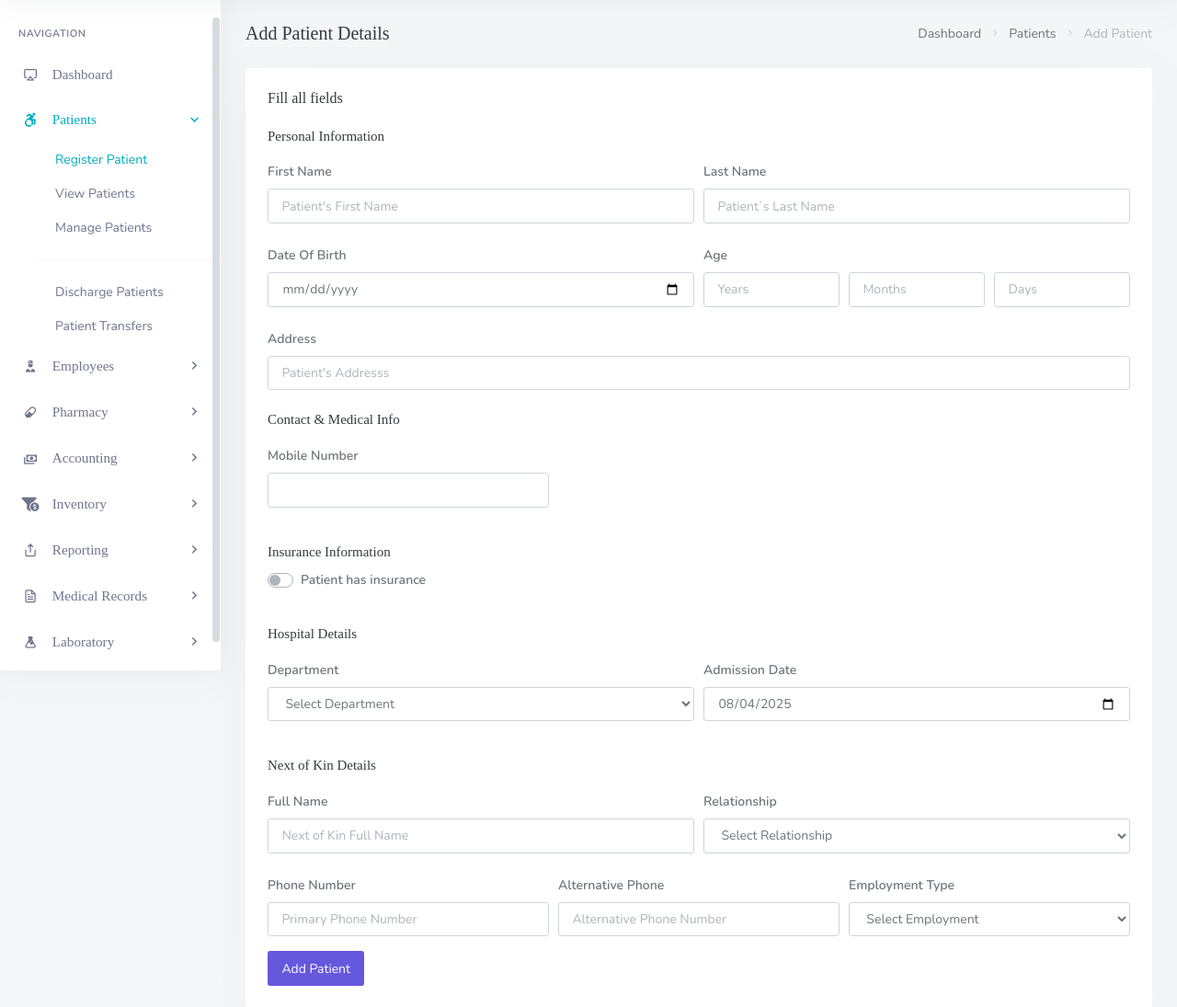
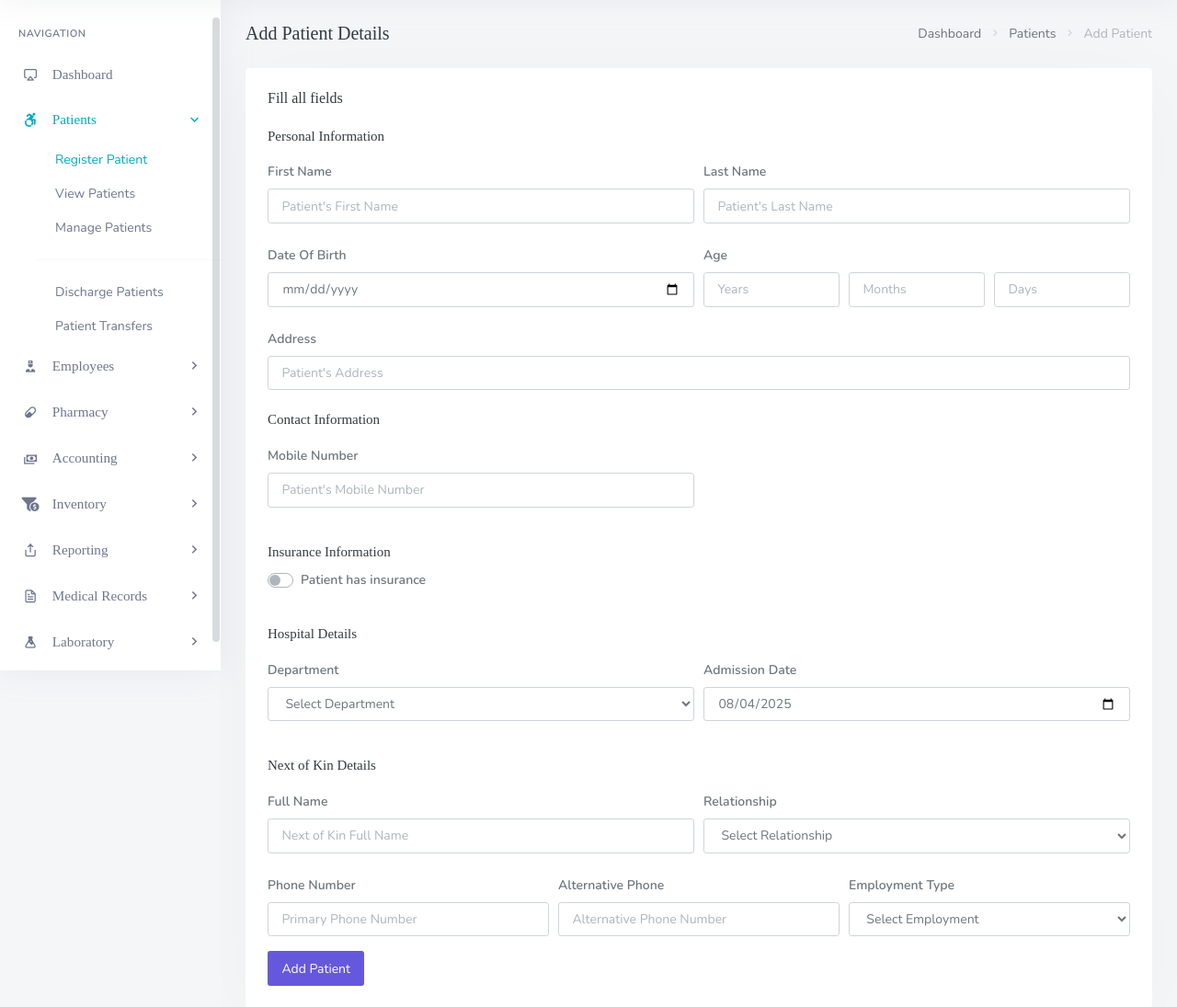
Before and after one commit to dev-brianmunene/hims-php, a PHP site: page /backend/admin/his_admin_register_patient.php in a window 1280 px wide. Shown: the part 71-1166 px from the top of the page at 92% size. Run offline with PHP 8.4, Linux system fonts and the light colour scheme; a user stored in the database is signed in; data comes from the database, SQL or seed files in the repository; some web fonts are replaced.

Commit message:
Patient Registry Updates

```diff
--- a/backend/admin/his_admin_register_patient.php
+++ b/backend/admin/his_admin_register_patient.php
@@ -4,34 +4,75 @@
 	include('assets/inc/config.php');
 		if(isset($_POST['add_patient']))
 		{
-			$pat_fname=$_POST['pat_fname'];
-			$pat_lname=$_POST['pat_lname'];
-			$pat_number=$_POST['pat_number'];
-            $pat_phone=$_POST['pat_phone'];
-            $pat_type=$_POST['pat_type'];
-            $pat_addr=$_POST['pat_addr'];
-            $pat_age = $_POST['pat_age'];
+			// Basic patient information
+			$pat_fname = $_POST['pat_fname'];
+			$pat_lname = $_POST['pat_lname'];
+			$pat_number = $_POST['pat_number'];
+            $pat_phone = $_POST['pat_phone'];
+            $pat_addr = $_POST['pat_addr'];
+            $pat_age_years = $_POST['pat_age_years'];
+            $pat_age_months = $_POST['pat_age_months'];
+            $pat_age_days = $_POST['pat_age_days'];
+            $pat_age = $pat_age_years; // Keep main age as years for compatibility
             $pat_dob = $_POST['pat_dob'];
-            $pat_ailment = $_POST['pat_ailment'];
-            //sql to insert captured values
-			$query="insert into his_patients (pat_fname, pat_ailment, pat_lname, pat_age, pat_dob, pat_number, pat_phone, pat_type, pat_addr) values(?,?,?,?,?,?,?,?,?)";
-			$stmt = $mysqli->prepare($query);
-			$rc=$stmt->bind_param('sssssssss', $pat_fname, $pat_ailment, $pat_lname, $pat_age, $pat_dob, $pat_number, $pat_phone, $pat_type, $pat_addr);
-			$stmt->execute();
-			/*
-			*Use Sweet Alerts Instead Of This Fucked Up Javascript Alerts
-			*echo"<script>alert('Successfully Created Account Proceed To Log In ');</script>";
-			*/
-			//declare a varible which will be passed to alert function
-			if($stmt)
-			{
-				$success = "Patient Details Added";
-			}
-			else {
-				$err = "Please Try Again Or Try Later";
-			}
 
+            // Insurance information
+            $has_insurance = isset($_POST['has_insurance']) ? 1 : 0;
+            $insurance_provider = $_POST['insurance_provider'] ?? '';
+            $insurance_scheme = $_POST['insurance_scheme'] ?? '';
+            $member_number = $_POST['member_number'] ?? '';
 
+            // Next of kin information
+            $kin_name = $_POST['kin_name'];
+            $kin_phone = $_POST['kin_phone'];
+            $kin_alt_phone = $_POST['kin_alt_phone'] ?? '';
+            $kin_relationship = $_POST['kin_relationship'];
+            $kin_employment = $_POST['kin_employment'] ?? '';
+
+            // Hospital details
+            $department = $_POST['department'];
+            $admission_date = $_POST['admission_date'];
+
+            // Begin transaction
+            $mysqli->autocommit(FALSE);
+
+            try {
+                // Insert into his_patients table (removed pat_ailment and pat_type)
+                $query = "INSERT INTO his_patients (pat_fname, pat_lname, pat_age, pat_age_years, pat_age_months, pat_age_days, pat_dob, pat_number, pat_phone, pat_addr) VALUES(?,?,?,?,?,?,?,?,?,?)";
+                $stmt = $mysqli->prepare($query);
+                $stmt->bind_param('sssiisssss', $pat_fname, $pat_lname, $pat_age, $pat_age_years, $pat_age_months, $pat_age_days, $pat_dob, $pat_number, $pat_phone, $pat_addr);
+                $stmt->execute();
+
+                // Insert insurance information
+                $insurance_query = "INSERT INTO his_patient_insurance (pat_number, has_insurance, insurance_provider, insurance_scheme, member_number) VALUES(?,?,?,?,?)";
+                $insurance_stmt = $mysqli->prepare($insurance_query);
+                $insurance_stmt->bind_param('sisss', $pat_number, $has_insurance, $insurance_provider, $insurance_scheme, $member_number);
+                $insurance_stmt->execute();
+
+                // Insert next of kin information
+                $kin_query = "INSERT INTO his_patient_next_of_kin (pat_number, kin_name, kin_phone, kin_alt_phone, kin_relationship, kin_employment) VALUES(?,?,?,?,?,?)";
+                $kin_stmt = $mysqli->prepare($kin_query);
+                $kin_stmt->bind_param('ssssss', $pat_number, $kin_name, $kin_phone, $kin_alt_phone, $kin_relationship, $kin_employment);
+                $kin_stmt->execute();
+
+                // Insert hospital details
+                $hospital_query = "INSERT INTO his_patient_hospital_details (pat_number, department, admission_date) VALUES(?,?,?)";
+                $hospital_stmt = $mysqli->prepare($hospital_query);
+                $hospital_stmt->bind_param('sss', $pat_number, $department, $admission_date);
+                $hospital_stmt->execute();
+
+                // Commit transaction
+                $mysqli->commit();
+                $success = "Patient Details Added Successfully";
+
+            } catch (Exception $e) {
+                // Rollback transaction on error
+                $mysqli->rollback();
+                $err = "Error: " . $e->getMessage();
+            }
+
+            // Re-enable autocommit
+            $mysqli->autocommit(TRUE);
 		}
 ?>
 <!--End Server Side-->
@@ -92,18 +153,18 @@
                                             <h5 class="mt-3 mb-2">Personal Information</h5>
                                             <div class="form-row">
                                                 <div class="form-group col-md-6">
-                                                    <label for="inputEmail4" class="col-form-label">First Name</label>
-                                                    <input type="text" required="required" name="pat_fname" class="form-control" id="inputEmail4" placeholder="Patient's First Name">
+                                                    <label for="pat_fname" class="col-form-label">First Name</label>
+                                                    <input type="text" required="required" name="pat_fname" class="form-control" id="pat_fname" placeholder="Patient's First Name">
                                                 </div>
                                                 <div class="form-group col-md-6">
-                                                    <label for="inputPassword4" class="col-form-label">Last Name</label>
-                                                    <input required="required" type="text" name="pat_lname" class="form-control"  id="inputPassword4" placeholder="Patient`s Last Name">
+                                                    <label for="pat_lname" class="col-form-label">Last Name</label>
+                                                    <input required="required" type="text" name="pat_lname" class="form-control" id="pat_lname" placeholder="Patient's Last Name">
                                                 </div>
                                             </div>
                                             <div class="form-row">
                                                 <div class="form-group col-md-6">
-                                                    <label for="inputEmail4" class="col-form-label">Date Of Birth</label>
-                                                    <input type="date" required="required" name="pat_dob" class="form-control" id="inputEmail4" placeholder="DD/MM/YYYY" onchange="calculateAge()">
+                                                    <label for="pat_dob" class="col-form-label">Date Of Birth</label>
+                                                    <input type="date" required="required" name="pat_dob" class="form-control" id="pat_dob" placeholder="DD/MM/YYYY" onchange="calculateAge()">
                                                 </div>
                                                 <div class="form-group col-md-6">
                                                     <label class="col-form-label">Age</label>
@@ -121,41 +182,24 @@
                                                 </div>
                                             </div>
                                             <div class="form-group">
-                                                <label for="inputAddress" class="col-form-label">Address</label>
-                                                <input required="required" type="text" class="form-control" name="pat_addr" id="inputAddress" placeholder="Patient's Addresss">
+                                                <label for="pat_addr" class="col-form-label">Address</label>
+                                                <input required="required" type="text" class="form-control" name="pat_addr" id="pat_addr" placeholder="Patient's Address">
                                             </div>
 
-                                            <!-- Contact & Medical Info -->
-                                            <h5 class="mt-3 mb-2">Contact & Medical Info</h5>
+                                            <!-- Contact Information -->
+                                            <h5 class="mt-3 mb-2">Contact Information</h5>
                                             <div class="form-row">
-                                                <div class="form-group col-md-4">
-                                                    <label for="inputCity" class="col-form-label">Mobile Number</label>
-                                                    <input required="required" type="text" name="pat_phone" class="form-control" id="inputCity">
+                                                <div class="form-group col-md-6">
+                                                    <label for="pat_phone" class="col-form-label">Mobile Number</label>
+                                                    <input required="required" type="text" name="pat_phone" class="form-control" id="pat_phone" placeholder="Patient's Mobile Number">
                                                 </div>
-                                                <!-- This also should appear on the doctor's side
-                                                <div class="form-group col-md-4">
-                                                    <label for="inputCity" class="col-form-label">Patient Ailment</label>
-                                                    <input required="required" type="text" name="pat_ailment" class="form-control" id="inputCity">
-                                                </div>
-                                                --->
-                                                <!-- This part should appear on the doctor's diagnosis
-                                                <div class="form-group col-md-4">
-                                                    <label for="inputState" class="col-form-label">Patient's Type</label>
-                                                    <select id="inputState" required="required" name="pat_type" class="form-control">
-                                                        <option>Choose</option>
-                                                        <option>InPatient</option>
-                                                        <option>OutPatient</option>
-                                                    </select>
-                                                </div>
-                                                --->
-
-                                                <div class="form-group col-md-2" style="display:none">
+                                                <div class="form-group col-md-6" style="display:none">
                                                     <?php
                                                         $length = 5;
-                                                        $patient_number =  substr(str_shuffle('0123456789ABCDEFGHIJKLMNOPQRSTUVWXYZ'),1,$length);
+                                                        $patient_number = substr(str_shuffle('0123456789ABCDEFGHIJKLMNOPQRSTUVWXYZ'),1,$length);
                                                     ?>
-                                                    <label for="inputZip" class="col-form-label">Patient Number</label>
-                                                    <input type="text" name="pat_number" value="<?php echo $patient_number;?>" class="form-control" id="inputZip">
+                                                    <label for="pat_number" class="col-form-label">Patient Number</label>
+                                                    <input type="text" name="pat_number" value="<?php echo $patient_number;?>" class="form-control" id="pat_number">
                                                 </div>
                                             </div>
 
@@ -312,7 +358,7 @@
         <script src="assets/js/pages/loading-btn.init.js"></script>
         <script>
         function calculateAge() {
-            var dob = document.getElementById('inputEmail4').value;
+            var dob = document.getElementById('pat_dob').value;
             if (!dob) return;
             var birthDate = new Date(dob);
             var today = new Date();
```
Also changed, not shown: other parts of backend/admin/his_admin_register_patient.php (+27 -5 lines), 1 other file.
